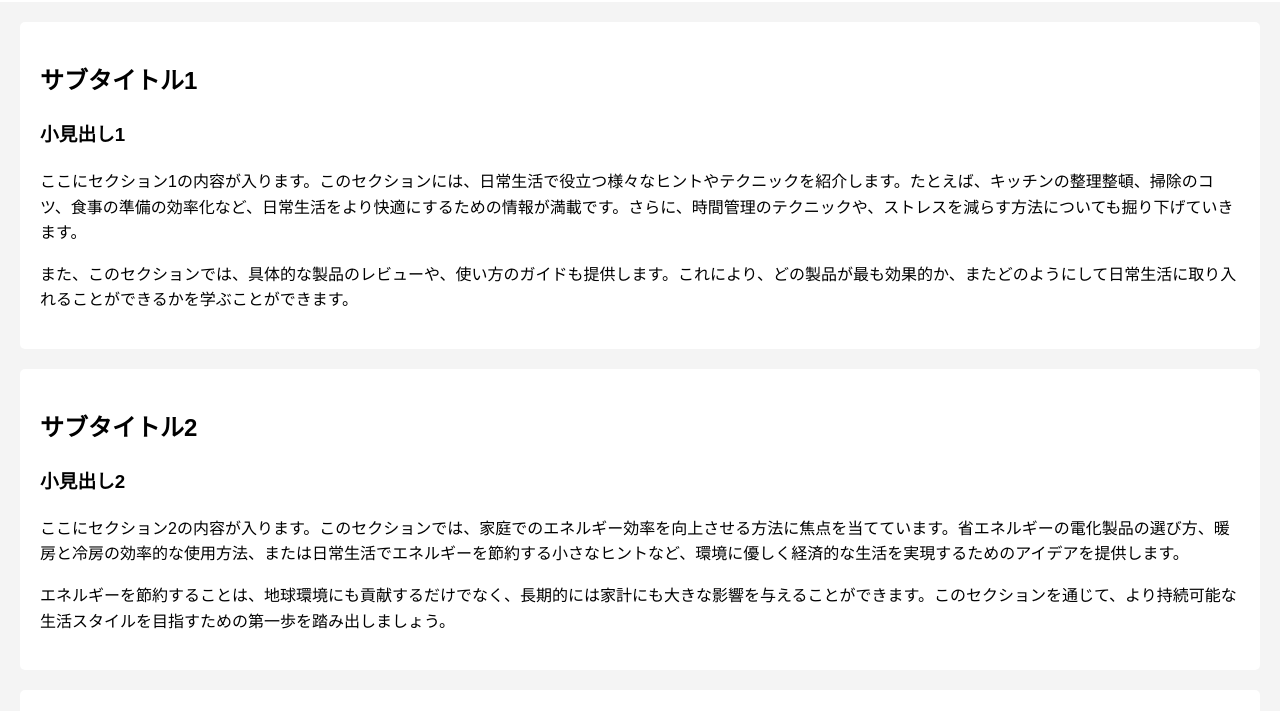
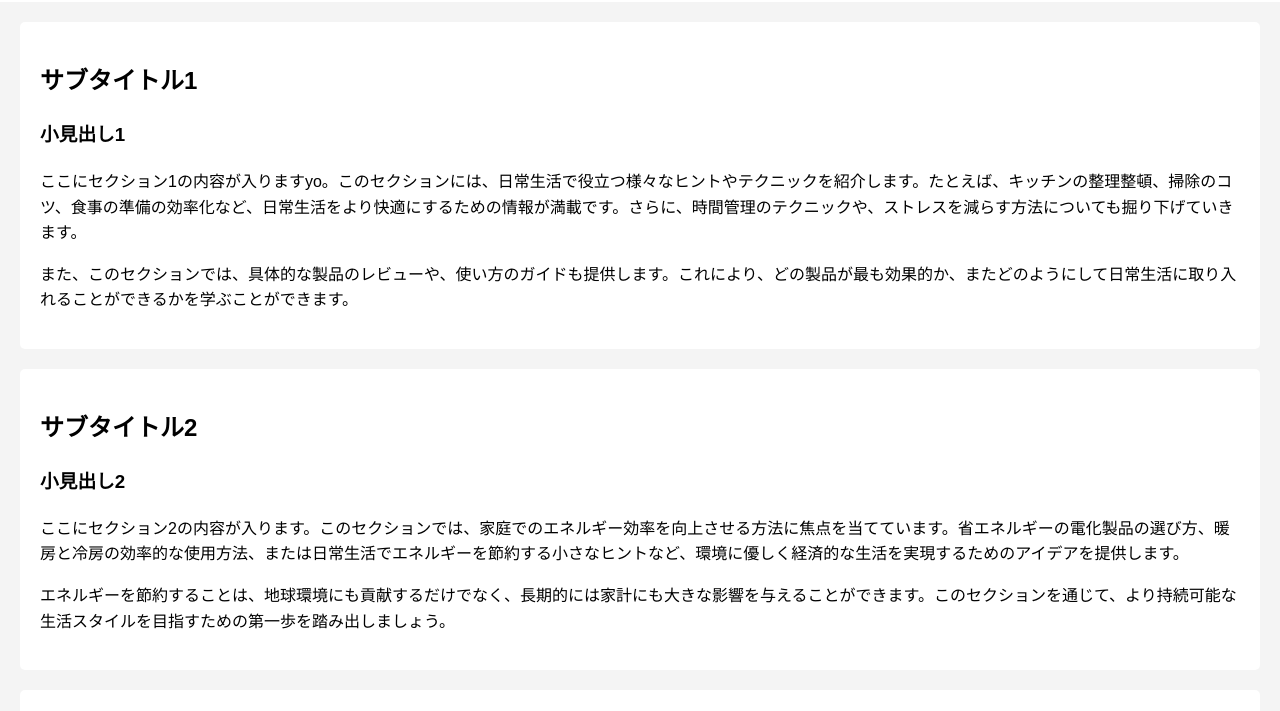
Before and after one commit to bokumaku/wit, a plain HTML site: page index.html in a window 1280 px wide. Shown: the part 89-800 px from the top of the page. Drawn offline with Linux system fonts and the light colour scheme.

Commit message:
test changes

```diff
--- a/index.html
+++ b/index.html
@@ -36,7 +36,7 @@
         <section id="section1">
             <h2>サブタイトル1</h2>
             <h3>小見出し1</h3>
-            <p>ここにセクション1の内容が入ります。このセクションには、日常生活で役立つ様々なヒントやテクニックを紹介します。たとえば、キッチンの整理整頓、掃除のコツ、食事の準備の効率化など、日常生活をより快適にするための情報が満載です。さらに、時間管理のテクニックや、ストレスを減らす方法についても掘り下げていきます。</p>
+            <p>ここにセクション1の内容が入りますyo。このセクションには、日常生活で役立つ様々なヒントやテクニックを紹介します。たとえば、キッチンの整理整頓、掃除のコツ、食事の準備の効率化など、日常生活をより快適にするための情報が満載です。さらに、時間管理のテクニックや、ストレスを減らす方法についても掘り下げていきます。</p>
             <p>また、このセクションでは、具体的な製品のレビューや、使い方のガイドも提供します。これにより、どの製品が最も効果的か、またどのようにして日常生活に取り入れることができるかを学ぶことができます。</p>
         </section>
         <section id="section2">
```
